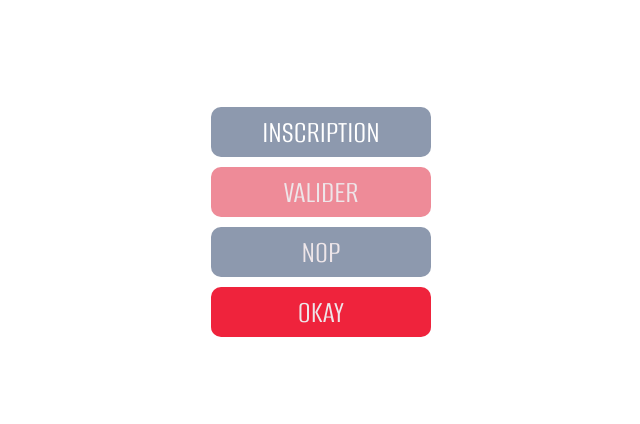
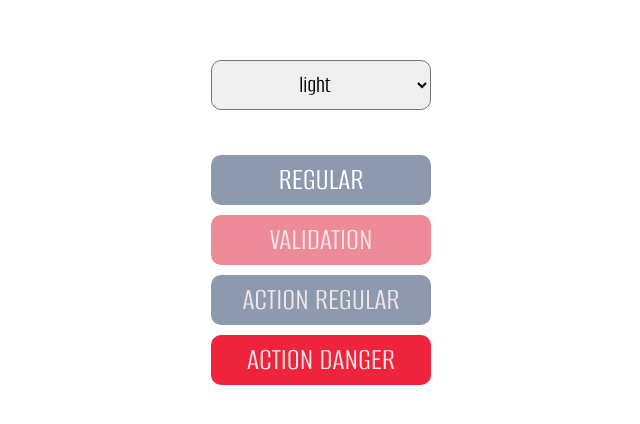
Before and after one commit to tbellavia/matcha, a React (Create React App) app in the folder app/: page / in a window 1280 px wide. Shown: the part 178-602 px from the top of the page, without its empty margins (319-959 px from the left). Built offline with nearby package versions, Linux system fonts and the light colour scheme.

Commit message:
Add: finish button themes

```diff
--- a/app/src/components/ui/button/Button.module.css
+++ b/app/src/components/ui/button/Button.module.css
@@ -5,10 +5,8 @@
 }
 
 .button:hover {
-    box-shadow: rgba(80, 63, 205, 0.5) 0 1px 30px;
-    transition-duration: .1s;
-    transition-property: box-shadow;
-    transform: scale(105%);
+    transition-duration: .15s;
+    transform: translateY(-5px);
 }
 
 .button:active {
@@ -21,9 +19,17 @@
     color: white;
 }
 
+.button__light__regular:hover {
+    box-shadow: var(--color-light-2) 0 1px 30px;
+}
+
 .button__light__validation {
     background-color: var(--color-light-8);
     color: var(--color-light-5);
+}
+
+.button__light__validation:hover {
+    box-shadow: var(--color-light-8) 0 1px 30px;
 }
 
 .button__light__action-regular {
@@ -31,9 +37,17 @@
     color: var(--color-light-5);
 }
 
+.button__light__action-regular:hover {
+    box-shadow: var(--color-light-2) 0 1px 30px;
+}
+
 .button__light__action-danger {
     background-color: var(--color-light-9);
     color: var(--color-light-5);
+}
+
+.button__light__action-danger:hover {
+    box-shadow: var(--color-light-9) 0 1px 30px;
 }
 
 /* Dark */
@@ -42,34 +56,76 @@
     color: white;
 }
 
+.button__dark__regular:hover {
+    box-shadow: var(--color-light-2) 0 1px 30px;
+}
+
+
 .button__dark__validation {
     background-color: var(--color-dark-2);
     color: var(--color-dark-6);
 }
+
+.button__dark__validation:hover {
+    box-shadow: var(--color-dark-2) 0 1px 30px;
+}
+
 
 .button__dark__action-regular {
     background-color: var(--color-light-2);
     color: var(--color-light-5);
 }
 
+.button__dark__action-regular:hover {
+    box-shadow: var(--color-light-2) 0 1px 30px;
+}
+
+
 .button__dark__action-danger {
     background-color: var(--color-dark-2);
     color: var(--color-dark-6);
 }
 
-/* Blind */
-/* .button__regular {
-
+.button__dark__action-danger:hover {
+    box-shadow: var(--color-dark-2) 0 1px 30px;
 }
 
-.button__validation {
-
+/* Blind */
+.button__blind__regular {
+    background-color: var(--color-blind-2);
+    color: white;
 }
 
-.button__action-regular {
-
+.button__blind__regular:hover {
+    box-shadow: var(--color-blind-2) 0 1px 30px;
 }
 
-.button__action-danger {
 
-} */
+.button__blind__validation {
+    background-color: var(--color-blind-8);
+    color: var(--color-blind-11);
+}
+
+.button__blind__validation:hover {
+    box-shadow: var(--color-blind-8) 0 1px 30px;
+}
+
+
+.button__blind__action-regular {
+    background-color: var(--color-blind-2);
+    color: var(--color-blind-11);
+}
+
+.button__blind__action-regular:hover {
+    box-shadow: var(--color-blind-2) 0 1px 30px;
+}
+
+
+.button__blind__action-danger {
+    background-color: var(--color-blind-9);
+    color: var(--color-blind-11);
+}
+
+.button__blind__action-danger:hover {
+    box-shadow: var(--color-blind-9) 0 1px 30px;
+}
--- a/app/src/pages/Home.module.css
+++ b/app/src/pages/Home.module.css
@@ -7,3 +7,13 @@
     justify-content: center;
     align-items: center;
 }
+
+/* Temporary */
+.theme {
+    height: 50px;
+    width: 220px;
+    font-size: 1.5em;
+    text-align: center;
+    margin-bottom: 35px;
+    border-radius: 10px;
+}
--- a/app/src/pages/home.jsx
+++ b/app/src/pages/home.jsx
@@ -1,13 +1,31 @@
+import { useContext } from "react";
 import Button from "../components/ui/button/Button";
 import style from "./Home.module.css";
+import AppContext from "../store/AppContext";
 
 function Home() {
+    const ctx = useContext(AppContext);
+
+    const onThemeChange = ({target}) => {
+        ctx.setTheme(target.value);
+    }
+
     return (
         <div className={style.home}>
-            <Button variant="regular">inscription</Button>
-            <Button variant="validation">valider</Button>
-            <Button variant="action-regular">nop</Button>
-            <Button variant="action-danger">okay</Button>
+            <select
+                name="theme"
+                id="theme"
+                className={style.theme}
+                onChange={onThemeChange}
+            >
+                <option value="light">light</option>
+                <option value="dark">dark</option>
+                <option value="blind">blind</option>
+            </select>
+            <Button variant="regular">regular</Button>
+            <Button variant="validation">validation</Button>
+            <Button variant="action-regular">action regular</Button>
+            <Button variant="action-danger">action danger</Button>
         </div>
     );
 }
--- a/app/src/palette/blind.css
+++ b/app/src/palette/blind.css
@@ -9,4 +9,5 @@
     --color-blind-8: #CC8AED;
     --color-blind-9: #AF24F0;
     --color-blind-10: #7B00D9;
+    --color-blind-11: #EEE6E9;
 }
```
